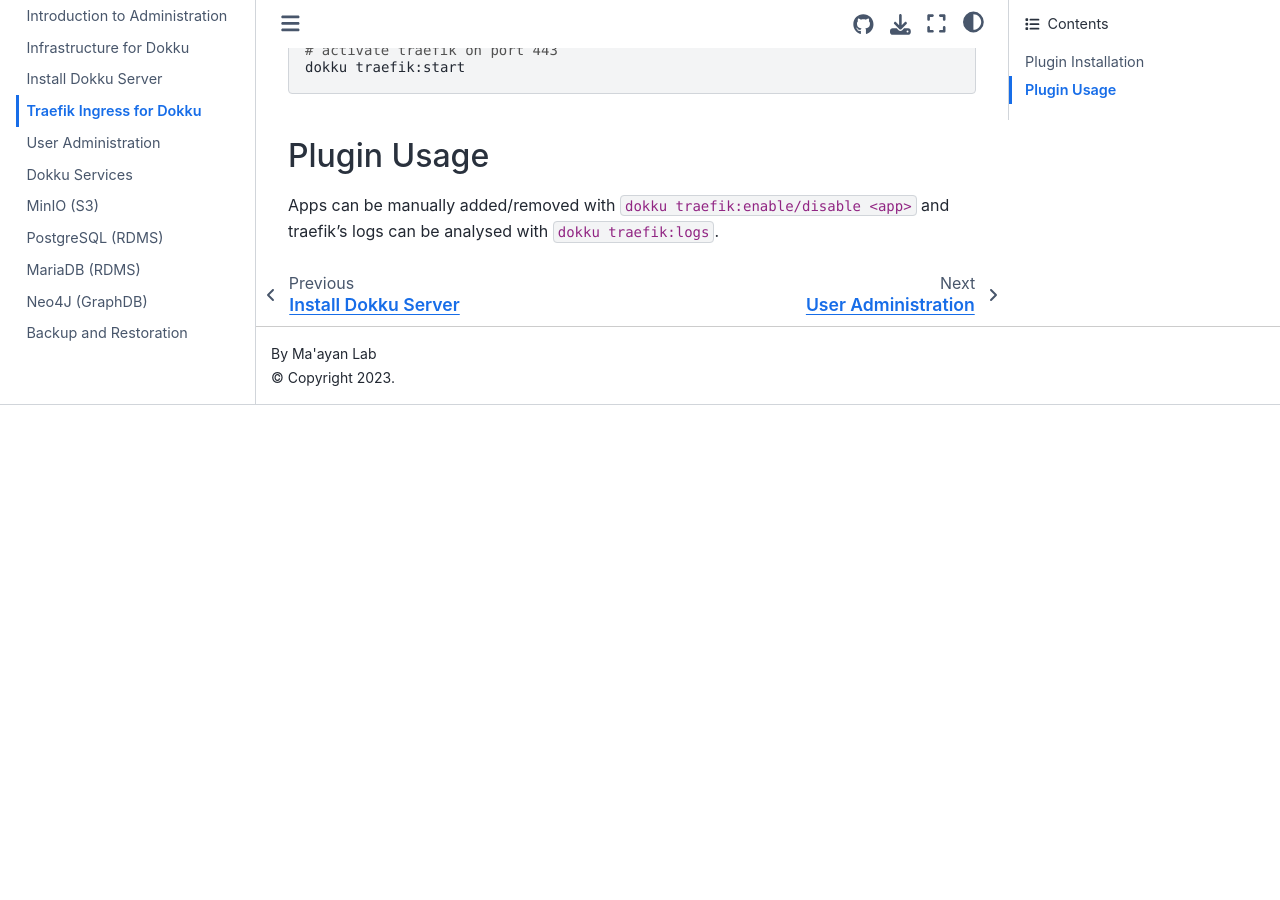
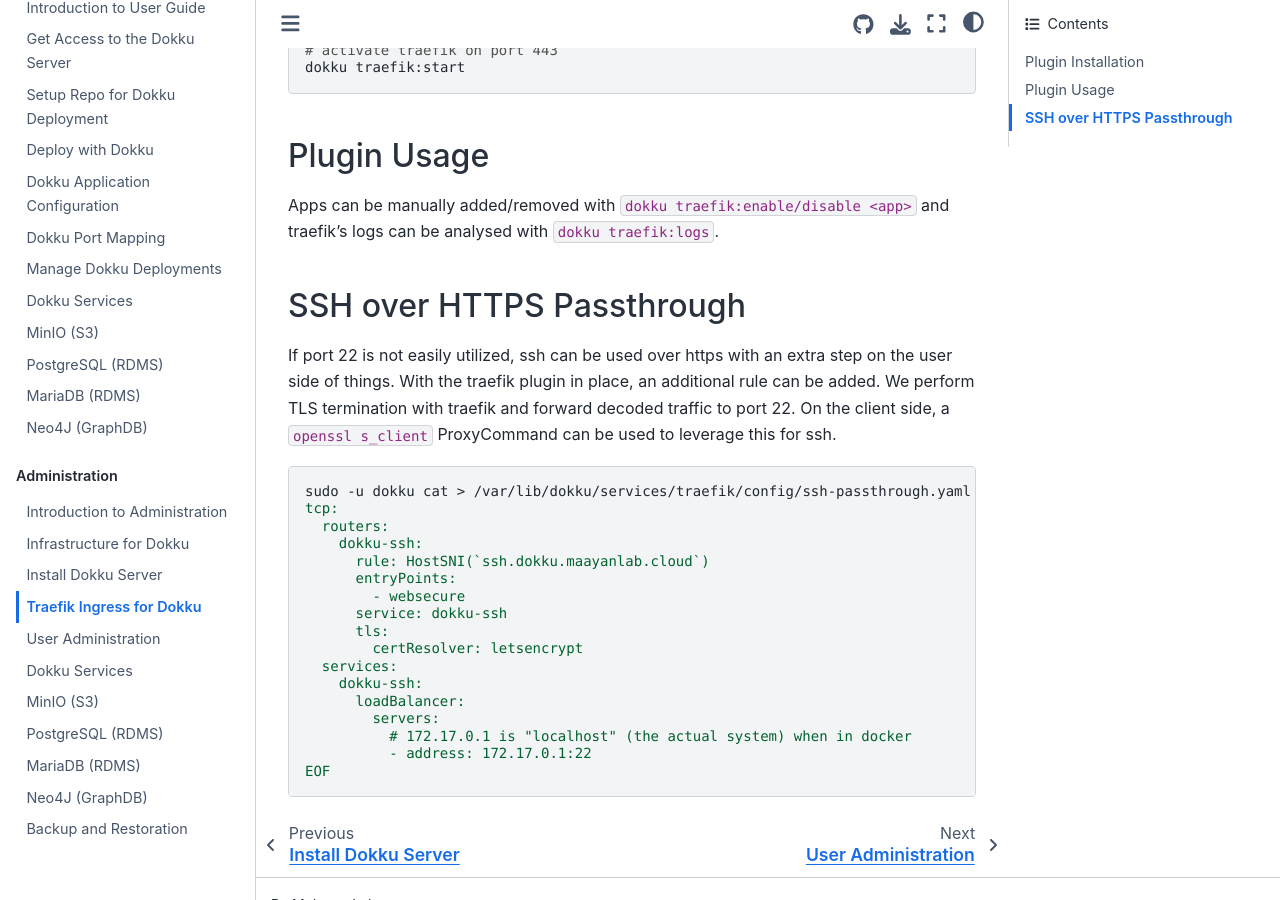
Before and after one commit to MaayanLab/dokku, a Jupyter Book: the page built from administration/21-traefik.md, in a window 1280 px wide and 900 px high, scrolled down 579 px. Built offline with Jupyter Book 1.0.4 settings and Sphinx 7.4.7 and the Sphinx Book theme 1.1.4, drawn with Linux system fonts in a browser that asks for light colours; before the commit the page ends 984 px from its top, so only the background shows below that.

Commit message:
Move ssh passthrough into dokku's traefik config

````diff
--- a/administration/21-traefik.md
+++ b/administration/21-traefik.md
@@ -21,3 +21,27 @@
 ## Plugin Usage
 
 Apps can be manually added/removed with `dokku traefik:enable/disable <app>` and traefik's logs can be analysed with `dokku traefik:logs`.
+
+## SSH over HTTPS Passthrough
+
+If port 22 is not easily utilized, ssh can be used over https with an extra step on the user side of things. With the traefik plugin in place, an additional rule can be added. We perform TLS termination with traefik and forward decoded traffic to port 22. On the client side, a `openssl s_client` ProxyCommand can be used to leverage this for ssh.
+
+```bash
+sudo -u dokku cat > /var/lib/dokku/services/traefik/config/ssh-passthrough.yaml <<EOF
+tcp:
+  routers:
+    dokku-ssh:
+      rule: HostSNI(`ssh.dokku.maayanlab.cloud`)
+      entryPoints:
+        - websecure
+      service: dokku-ssh
+      tls:
+        certResolver: letsencrypt
+  services:
+    dokku-ssh:
+      loadBalancer:
+        servers:
+          # 172.17.0.1 is "localhost" (the actual system) when in docker
+          - address: 172.17.0.1:22
+EOF
+```
````
Also changed, not shown: administration/20-install.md (+0 -16 lines).
